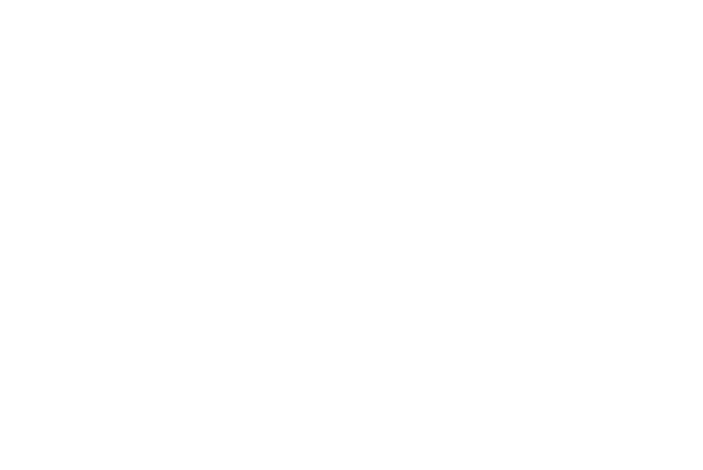
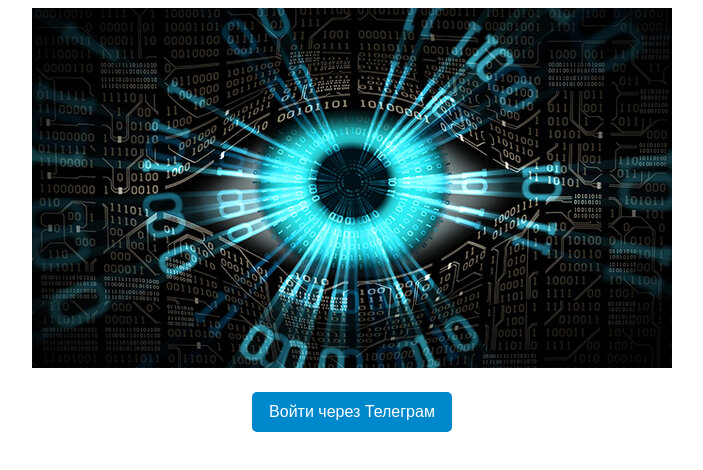
Before and after one commit to SecureSight0/WebApps, a plain HTML site: page index.html in a window 1280 px wide. Shown: the whole page, without its empty margins (288-991 px from the left). Drawn offline with Linux system fonts and the light colour scheme.

Commit message:
Update index.html

```diff
--- a/index.html
+++ b/index.html
@@ -1,3 +1,36 @@
+<!DOCTYPE html>
+<html>
 <head>
-  <script src="https://telegram.org/js/telegram-web-app.js"></script>
+    <script src="https://telegram.org/js/telegram-web-app.js"></script>
+    <title>Авторизация в Телеграмм-боте</title>
+    <style>
+        /* CSS стили для страницы */
+        body {
+            font-family: Arial, sans-serif;
+        }
+        .logo {
+            text-align: center;
+            margin-bottom: 20px;
+        }
+        .telegram-login-button {
+            display: block;
+            width: 200px;
+            height: 40px;
+            background-color: #0088cc;
+            color: #fff;
+            text-align: center;
+            line-height: 40px;
+            text-decoration: none;
+            border-radius: 5px;
+            margin: 0 auto;
+        }
+    </style>
 </head>
+<body>
+    <div class="logo">
+        <!-- Здесь подставьте свое лого -->
+        <img src="./ss_avatar(2).jpg" alt="Лого">
+    </div>
+    <a class="telegram-login-button" href="https://telegram.me/SecureSight">Войти через Телеграм</a>
+</body>
+</html>
```
